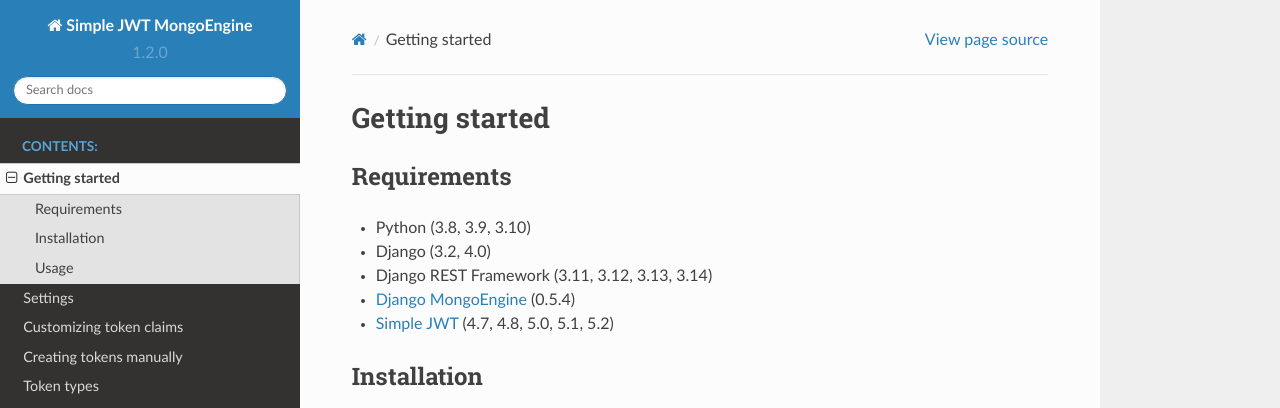
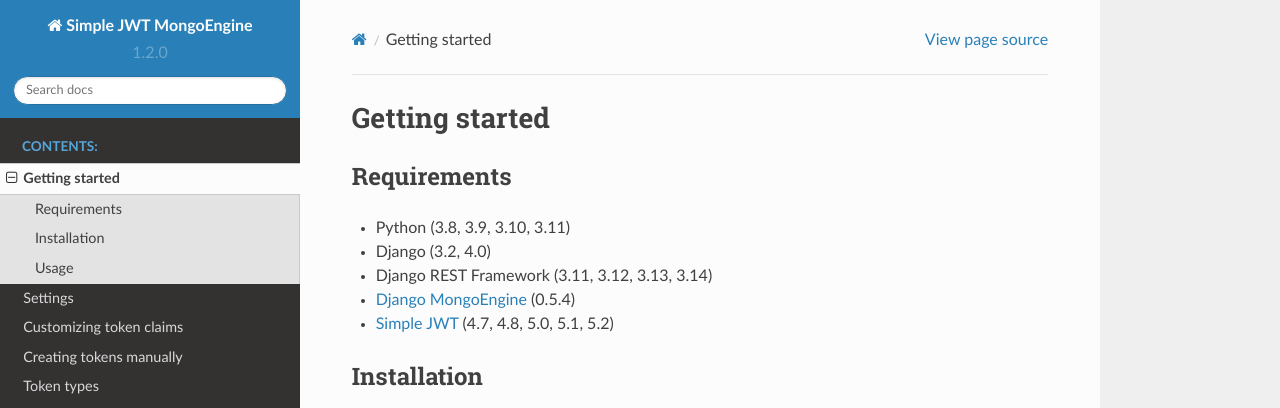
Before and after one commit to ngocngoan/djangorestframework-simplejwt-mongoengine, a Sphinx documentation site: the page built from docs/getting_started.rst, in a window 1280 px wide and 900 px high. Shown: the top 408 px of the window. Built offline with Sphinx 7.4.7 and the Read the Docs theme 2.0.0, drawn with Linux system fonts in a browser that asks for light colours.

Commit message:
support python 3.11

```diff
--- a/docs/getting_started.rst
+++ b/docs/getting_started.rst
@@ -6,7 +6,7 @@
 Requirements
 ------------
 
-* Python (3.8, 3.9, 3.10)
+* Python (3.8, 3.9, 3.10, 3.11)
 * Django (3.2, 4.0)
 * Django REST Framework (3.11, 3.12, 3.13, 3.14)
 * `Django MongoEngine`_ (0.5.4)
```
Also changed, not shown: 2 other files.
